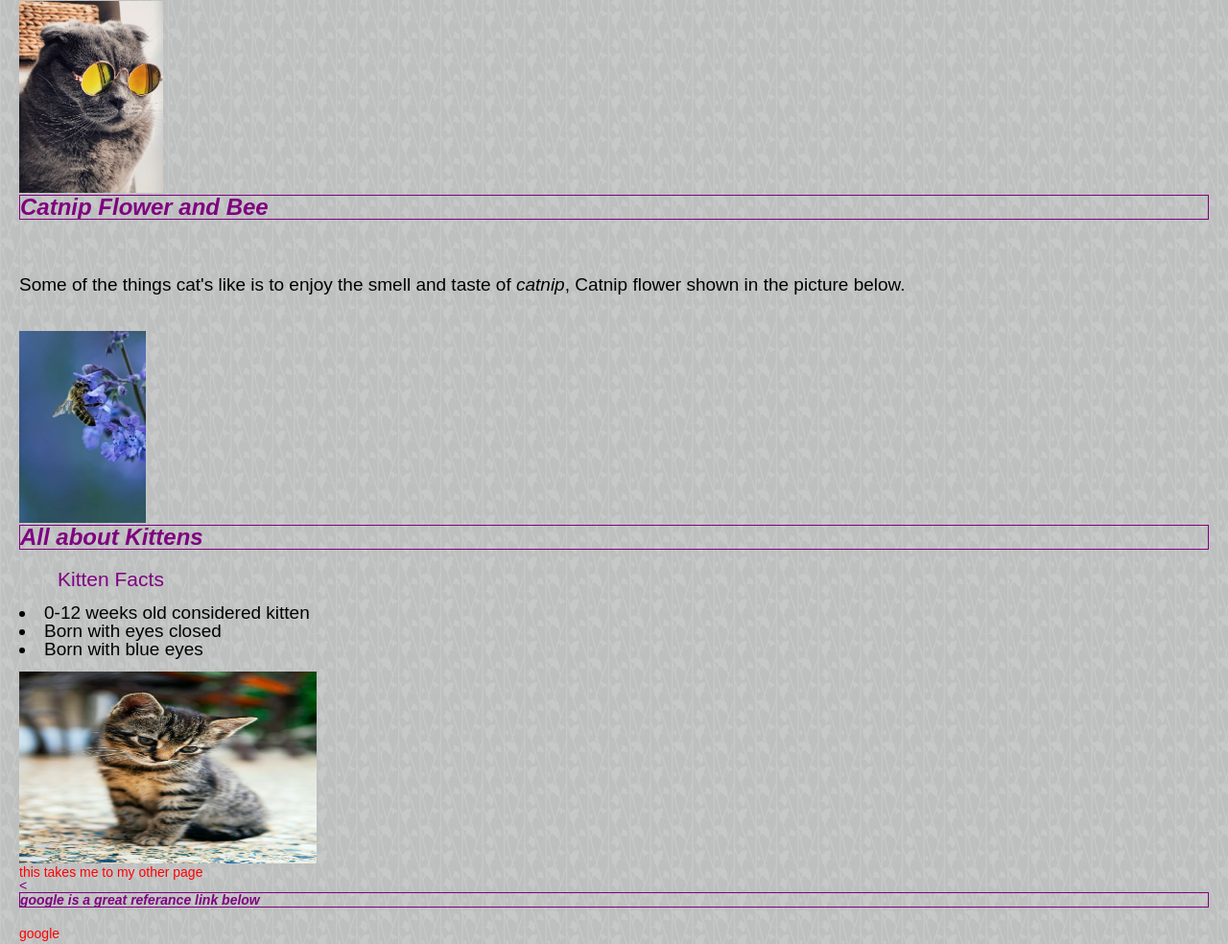
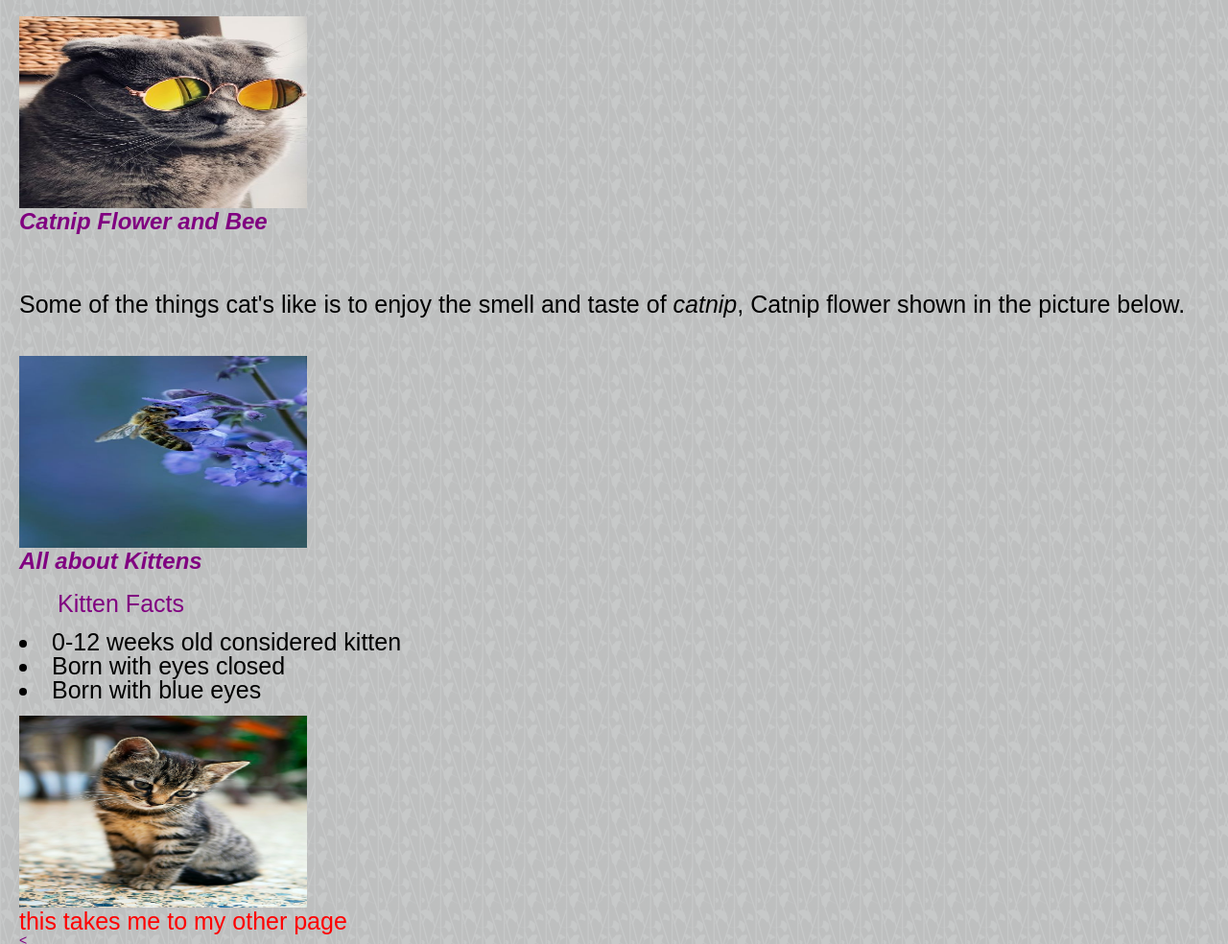
Before and after one commit to APrimeau/website, a plain HTML site: page index.html in a window 1280 px wide. Shown: the part 803-1787 px from the top of the page at 96% size. Drawn offline with Linux system fonts and the light colour scheme; a web font is replaced by a local one.

Commit message:
Update style.css

```diff
--- a/style.css
+++ b/style.css
@@ -31,7 +31,7 @@ h2 {
 
 p {
   color: black;
-  font-size: 19px;
+  font-size: 25px;
   line-height: 2;
   margin: 15px 0;
   /* border: 1px dotted purple; */
@@ -46,7 +46,7 @@ h1, h2, h3 {
   font-weight: 600;
   font-style: oblique;
   margin-bottom: 20px;
-  border: 1px solid purple;
+  /* border: 1px solid purple; */
 }
 
 header {
@@ -72,6 +72,7 @@ a:focus,
 a:active {
   color: red;
   text-decoration: none;
+  font-size: 25px;
 }
 
 a:hover {
@@ -88,15 +89,15 @@ ul, ol {
 }
 
 ol {
-  font-size: 21px;
+  font-size: 25px;
 }
 
 li {
-  font-size: 19px;
+  font-size: 25px;
 }
 
 img {
-  /* width: 300px; */
+  width: 300px;
   height: 200px;
 }
 
```
